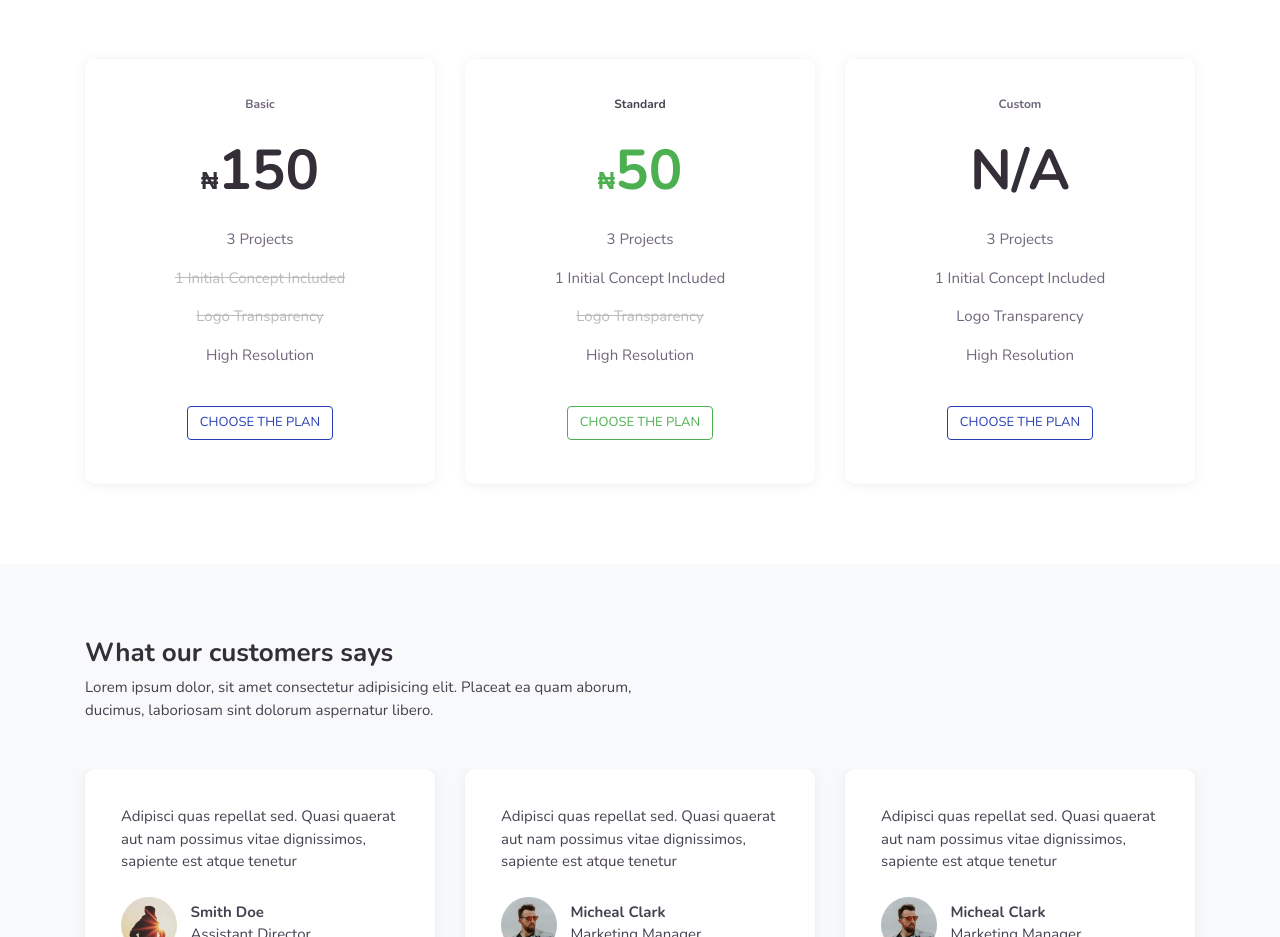
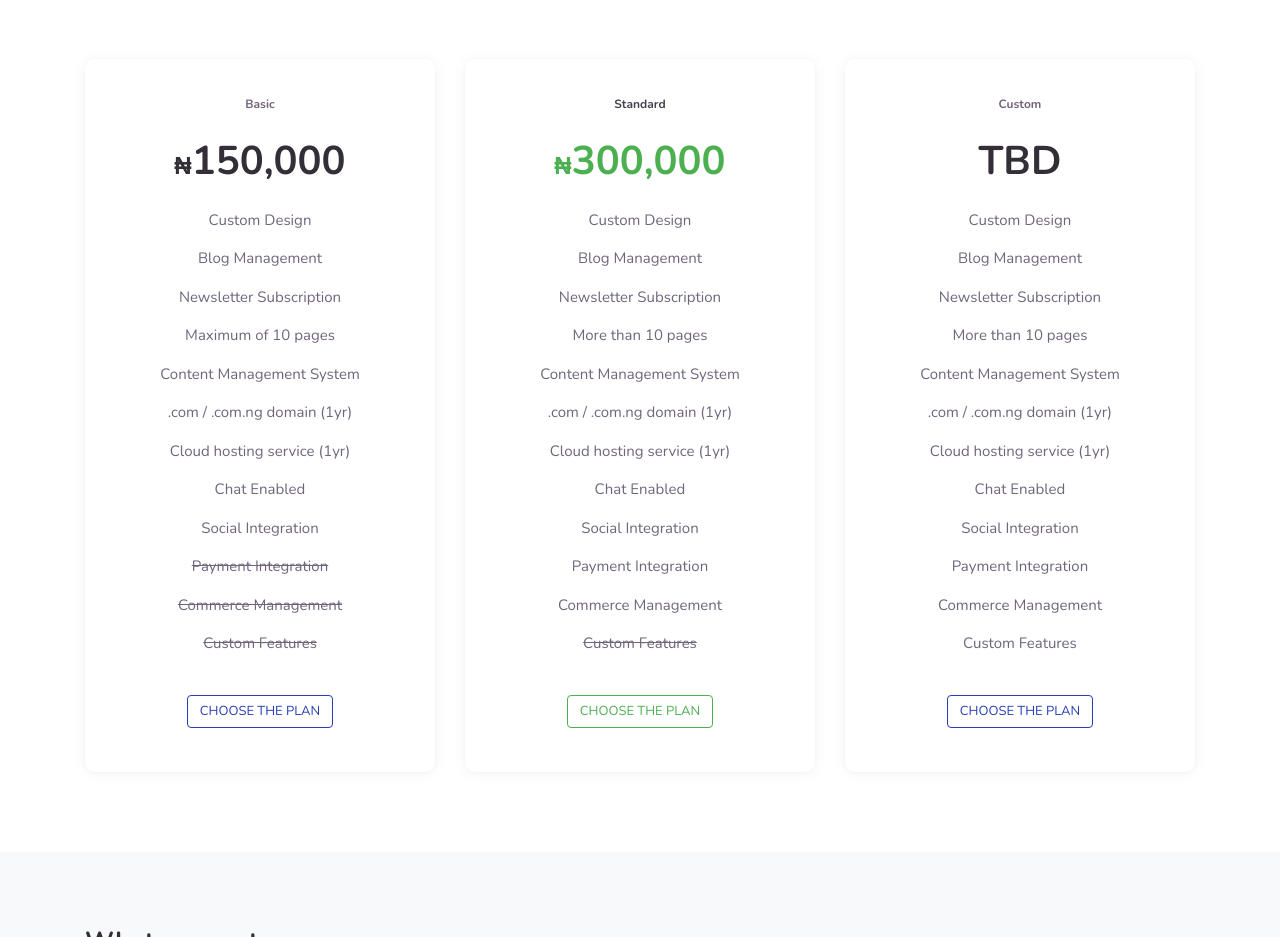
Before and after one commit to madeyinka/hubit-main, a React (Create React App) app: page / in a window 1280 px wide. Shown: the part 3740-4677 px from the top of the page. Built offline with nearby package versions, Linux system fonts and the light colour scheme; no server answers; a web font is replaced by a local one.

Commit message:
Pricing Update

```diff
--- a/src/layouts/Landing/index.js
+++ b/src/layouts/Landing/index.js
@@ -300,11 +300,19 @@ function LandingLayout({handleChange, handleCategory, onSubmit, error, message,
                         <div className="card service-three--hover">
                             <div className="card-body">
                                 <p className="text-12 font-weight-700 text-muted mt-3">Basic</p>
-                                <h2 className="display-3 font-weight-bold mt-4"><span style={{fontSize:"1.5rem", color:"#332e38"}}>₦</span>150</h2>
-                                <p className="text-muted mt-4">3 Projects</p>
-                                <p className="text-mute"><strike>1 Initial Concept Included</strike></p>
-                                <p className="text-mute"><strike>Logo Transparency</strike></p>
-                                <p className="text-muted">High Resolution</p>
+                                <h2 className="display-3 font-weight-bold mt-4" style={{fontSize:"2.5rem"}}><span style={{fontSize:"1.5rem", color:"#332e38"}}>₦</span>150,000</h2>
+                                <p className="text-muted mt-4">Custom Design</p>
+                                <p className="text-muted">Blog Management</p>
+                                <p className="text-muted">Newsletter Subscription</p>
+                                <p className="text-muted">Maximum of 10 pages</p>
+                                <p className="text-muted">Content Management System</p>
+                                <p className="text-muted">.com / .com.ng domain (1yr)</p>
+                                <p className="text-muted">Cloud hosting service (1yr)</p>
+                                <p className="text-muted">Chat Enabled</p>
+                                <p className="text-muted">Social Integration</p>
+                                <p className="text-muted"><strike>Payment Integration</strike></p>
+                                <p className="text-muted"><strike>Commerce Management</strike></p>
+                                <p className="text-muted"><strike>Custom Features</strike></p>
                                 <button className="btn btn-outline-info mt-4 mb-4">CHOOSE THE PLAN</button>
                             </div>
                         </div>
@@ -313,11 +321,19 @@ function LandingLayout({handleChange, handleCategory, onSubmit, error, message,
                         <div className="card service-three--hover">
                             <div className="card-body">
                                 <p className="text-12 font-weight-700 mt-3">Standard</p>
-                                <h2 className="display-3 text-success font-weight-bold mt-4"><span style={{fontSize:"1.5rem"}}>₦</span>50</h2>
-                                <p className="text-muted mt-4">3 Projects</p>
-                                <p className="text-muted">1 Initial Concept Included</p>
-                                <p className="text-mute"><strike>Logo Transparency</strike></p>
-                                <p className="text-muted">High Resolution</p>
+                                <h2 className="display-3 text-success font-weight-bold mt-4" style={{fontSize:"2.5rem"}}><span style={{fontSize:"1.5rem"}}>₦</span>300,000</h2>
+                                <p className="text-muted mt-4">Custom Design</p>
+                                <p className="text-muted">Blog Management</p>
+                                <p className="text-muted">Newsletter Subscription</p>
+                                <p className="text-muted">More than 10 pages</p>
+                                <p className="text-muted">Content Management System</p>
+                                <p className="text-muted">.com / .com.ng domain (1yr)</p>
+                                <p className="text-muted">Cloud hosting service (1yr)</p>
+                                <p className="text-muted">Chat Enabled</p>
+                                <p className="text-muted">Social Integration</p>
+                                <p className="text-muted">Payment Integration</p>
+                                <p className="text-muted">Commerce Management</p>
+                                <p className="text-muted"><strike>Custom Features</strike></p>
                                 <button className="btn btn-outline-success mt-4 mb-4">CHOOSE THE PLAN</button>
                             </div>
                         </div>
@@ -326,11 +342,19 @@ function LandingLayout({handleChange, handleCategory, onSubmit, error, message,
                         <div className="card service-three--hover">
                             <div className="card-body">
                                 <p className="text-12 font-weight-700 text-muted mt-3">Custom</p>
-                                <h2 className="display-3 font-weight-bold mt-4">N/A</h2>
-                                <p className="text-muted mt-4">3 Projects</p>
-                                <p className="text-muted">1 Initial Concept Included</p>
-                                <p className="text-muted">Logo Transparency</p>
-                                <p className="text-muted">High Resolution</p>
+                                <h2 className="display-3 font-weight-bold mt-4" style={{fontSize:"2.5rem"}}>TBD</h2>
+                                <p className="text-muted mt-4">Custom Design</p>
+                                <p className="text-muted">Blog Management</p>
+                                <p className="text-muted">Newsletter Subscription</p>
+                                <p className="text-muted">More than 10 pages</p>
+                                <p className="text-muted">Content Management System</p>
+                                <p className="text-muted">.com / .com.ng domain (1yr)</p>
+                                <p className="text-muted">Cloud hosting service (1yr)</p>
+                                <p className="text-muted">Chat Enabled</p>
+                                <p className="text-muted">Social Integration</p>
+                                <p className="text-muted">Payment Integration</p>
+                                <p className="text-muted">Commerce Management</p>
+                                <p className="text-muted">Custom Features</p>
                                 <button className="btn btn-outline-info mt-4 mb-4">CHOOSE THE PLAN</button>
                             </div>
                         </div>
```
